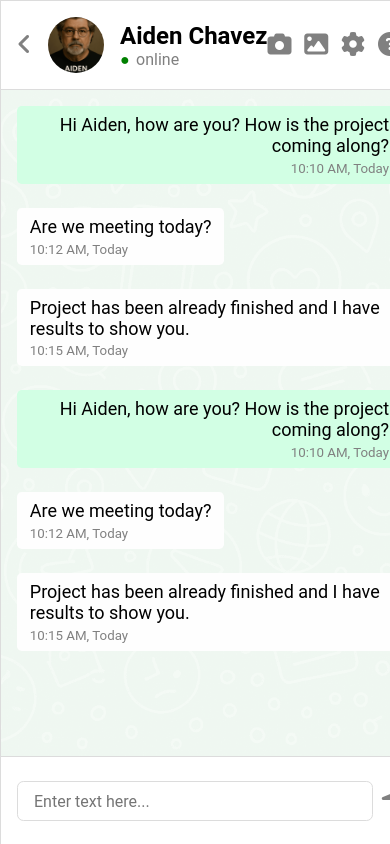
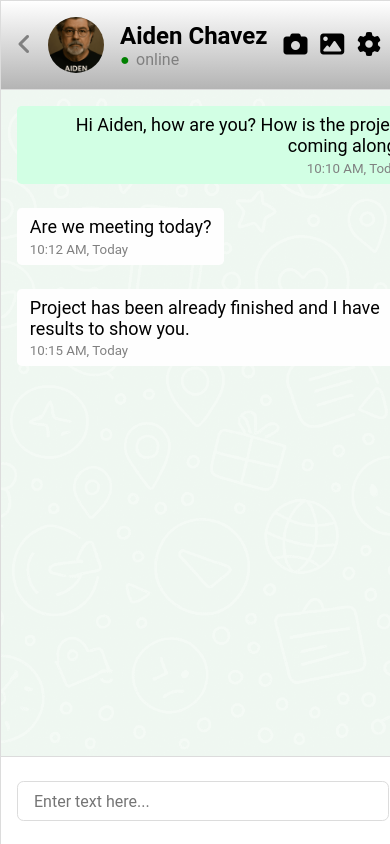
Before and after one commit to fedebarrou/utn-trabajo-practico, a plain HTML site: page index.html in a window 390 px wide. Drawn offline with Linux system fonts and the light colour scheme.

Commit message:
Se agrego compatibilidad pantallas moviles y tablets

```diff
--- a/index.html
+++ b/index.html
@@ -112,18 +112,6 @@
           <p>Project has been already finished and I have results to show you.</p>
           <p class="timestamp">10:15 AM, Today</p>
         </div>
-        <div class="message sent">
-          <p>Hi Aiden, how are you? How is the project coming along?</p>
-          <p class="timestamp">10:10 AM, Today</p>
-        </div>
-        <div class="message received">
-          <p>Are we meeting today?</p>
-          <p class="timestamp">10:12 AM, Today</p>
-        </div>
-        <div class="message received">
-          <p>Project has been already finished and I have results to show you.</p>
-          <p class="timestamp">10:15 AM, Today</p>
-        </div>
       </section>
       <footer class="chat-footer">
         <textarea name="textarea mensaje" class="chat-textarea" placeholder="Enter text here..."></textarea>
--- a/styles.css
+++ b/styles.css
@@ -103,6 +103,7 @@ p {
   display: flex;
   align-items: center;
   gap: 1rem;
+
 }
 
 
@@ -171,6 +172,7 @@ p {
   justify-content: space-between;
   padding: 1rem;
   border-bottom: 1px solid gainsboro;
+  gap: 1rem;
 }
 
 
@@ -288,7 +290,14 @@ p {
   /* para Chrome, Safari */
 }
 
-@media (max-width: 768px) {
+
+
+
+
+
+
+/*PANTALLA CELULAR*/
+@media (max-width: 767px) {
   .sidebar {
     display: none;
   }
@@ -297,8 +306,39 @@ p {
     grid-template-columns: 1fr;
   }
 
+  .button-back {
+    display: block;
+  }
+
+  .chat header {
+    background: linear-gradient(to bottom, #ffffff, #b4b4b4);
+  }
+
+  .chat-actions i {
+    color: black;
+  }
+}
+
+
+
+
+
+
+/*PANTALLA TABLETS*/
+@media (min-width: 768px) and (max-width: 991px) {
+  .sidebar {
+    display: none;
+  }
+
+  .section-grid {
+    grid-template-columns: 1fr;
+  }
 
   .button-back {
     display: block;
   }
+
+  .chat header {
+    background: white;
+  }
 }
```
